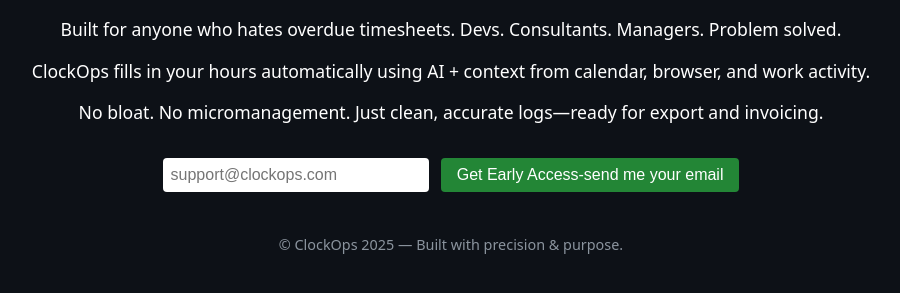
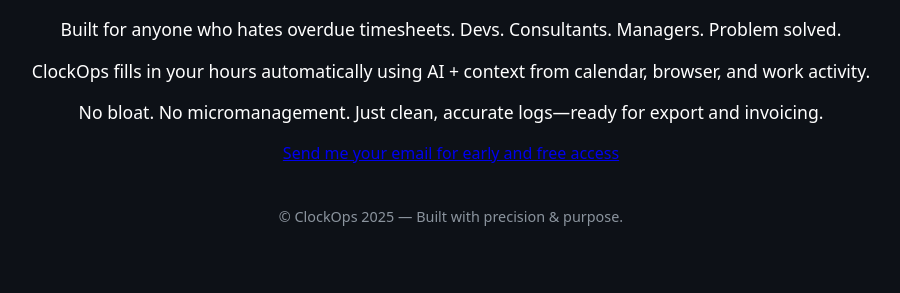
Before and after one commit to huguesgimou/clockops-landing, a plain HTML site: page index.html in a window 1280 px wide. Shown: the part 193-486 px from the top of the page, without its empty margins (189-1089 px from the left). Drawn offline with Linux system fonts and the light colour scheme.

Commit message:
Update index.html

```diff
--- a/index.html
+++ b/index.html
@@ -59,10 +59,7 @@
   <p>ClockOps fills in your hours automatically using AI + context from calendar, browser, and work activity.</p>
   <p>No bloat. No micromanagement. Just clean, accurate logs—ready for export and invoicing.</p>
 
-  <form action="https://formspree.io/f/YOUR_ID" method="POST">
-    <input type="email" name="email" placeholder="support@clockops.com" required />
-    <button type="submit">Get Early Access-send me your email</button>
-  </form>
+ <a href="mailto:support@clockops.com">Send me your email for early and free access</a>
 
   <footer>
     &copy; ClockOps 2025 — Built with precision & purpose.
```
